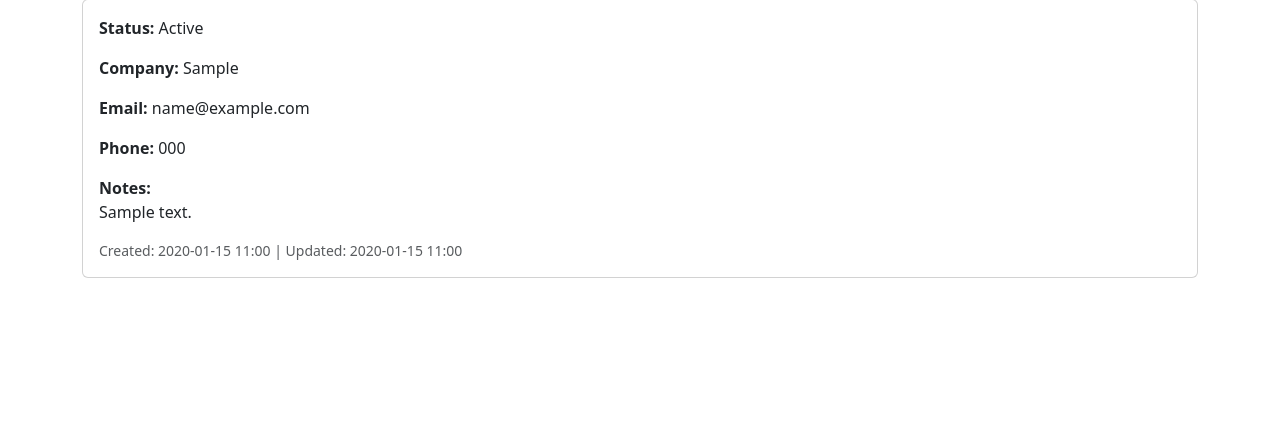
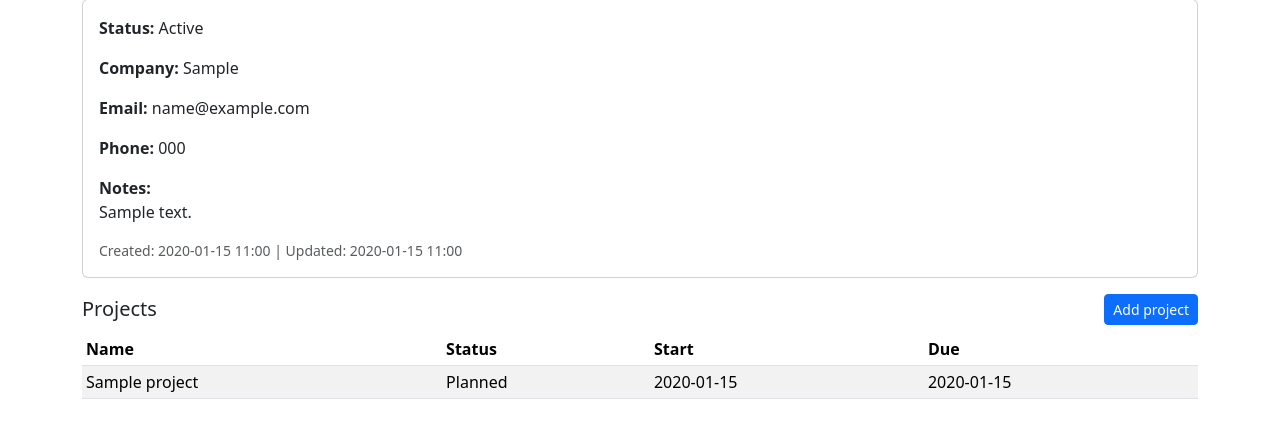
Before and after one commit to alitaraghi/crm_garden, a Django app: page /clients/1/ in a window 1280 px wide. Shown: the part 131-569 px from the top of the page. Run offline with Django 5.2, Linux system fonts and the light colour scheme; a user stored in the database is signed in; tables that the repository leaves empty hold one stand-in row (values such as "Sample post").

Commit message:
feat: add project list and create linked to clients

```diff
--- a/crm/urls.py
+++ b/crm/urls.py
@@ -5,9 +5,18 @@ from . import views
 app_name = "crm"
 
 urlpatterns = [
+    # Client URLs
     path("clients/", views.ClientListView.as_view(), name="client_list"),
     path("clients/add/", views.ClientCreateView.as_view(), name="client_create"),
     path("clients/<int:pk>/", views.ClientDetailView.as_view(), name="client_detail"),
     path("clients/<int:pk>/edit/", views.ClientUpdateView.as_view(), name="client_update"),
     path("clients/<int:pk>/delete/", views.ClientDeleteView.as_view(), name="client_delete"),
+
+    # Project URLs
+    path("projects/", views.ProjectListView.as_view(), name="project_list"),
+    path(
+        "clients/<int:client_pk>/projects/add/",
+        views.ProjectCreateView.as_view(),
+        name="project_create_for_client",
+    ),
 ]
--- a/crm/views.py
+++ b/crm/views.py
@@ -1,8 +1,8 @@
 from django.contrib.auth.mixins import LoginRequiredMixin
 from django.urls import reverse_lazy
 from django.views.generic import ListView, CreateView, DetailView, UpdateView, DeleteView
-
-from .models import Client
+from django.shortcuts import get_object_or_404
+from .models import Client, Project
 
 
 class ClientListView(LoginRequiredMixin, ListView):
@@ -66,3 +66,43 @@ class ClientDeleteView(OwnerQuerysetMixin, DeleteView):
     model = Client
     template_name = "crm/client_confirm_delete.html"
     success_url = reverse_lazy("crm:client_list")
+
+class ProjectListView(OwnerQuerysetMixin, ListView):
+    """List all projects belonging to the current user."""
+
+    model = Project
+    template_name = "crm/project_list.html"
+    context_object_name = "projects"
+
+    def get_queryset(self):
+        qs = super().get_queryset()
+        return qs.select_related("client", "owner").order_by("-created_at")
+
+
+class ProjectCreateView(LoginRequiredMixin, CreateView):
+    """Create a new project for a given client."""
+
+    model = Project
+    template_name = "crm/project_form.html"
+    fields = ["name", "description", "status", "start_date", "due_date"]
+
+    def dispatch(self, request, *args, **kwargs):
+        self.client = get_object_or_404(
+            Client,
+            pk=self.kwargs["client_pk"],
+            owner=request.user,
+        )
+        return super().dispatch(request, *args, **kwargs)
+
+    def form_valid(self, form):
+        form.instance.owner = self.request.user
+        form.instance.client = self.client
+        return super().form_valid(form)
+
+    def get_context_data(self, **kwargs):
+        context = super().get_context_data(**kwargs)
+        context["client"] = self.client
+        return context
+
+    def get_success_url(self):
+        return reverse_lazy("crm:client_detail", kwargs={"pk": self.client.pk})
--- a/templates/crm/client_detail.html
+++ b/templates/crm/client_detail.html
@@ -34,4 +34,45 @@
       </p>
     </div>
   </div>
+
+  <div class="d-flex justify-content-between align-items-center mb-2">
+    <h2 class="h5 mb-0">Projects</h2>
+    <a
+      href="{% url 'crm:project_create_for_client' client_pk=client.pk %}"
+      class="btn btn-sm btn-primary"
+    >
+      Add project
+    </a>
+  </div>
+
+  {% if client.projects.all %}
+    {% if client.projects.count %}
+      <div class="table-responsive">
+        <table class="table table-sm table-striped align-middle">
+          <thead>
+            <tr>
+              <th>Name</th>
+              <th>Status</th>
+              <th>Start</th>
+              <th>Due</th>
+            </tr>
+          </thead>
+          <tbody>
+            {% for project in client.projects.all %}
+              <tr>
+                <td>{{ project.name }}</td>
+                <td>{{ project.get_status_display }}</td>
+                <td>{{ project.start_date|date:"Y-m-d"|default:"-" }}</td>
+                <td>{{ project.due_date|date:"Y-m-d"|default:"-" }}</td>
+              </tr>
+            {% endfor %}
+          </tbody>
+        </table>
+      </div>
+    {% else %}
+      <p class="text-muted">No projects for this client yet.</p>
+    {% endif %}
+  {% else %}
+    <p class="text-muted">No projects for this client yet.</p>
+  {% endif %}
 {% endblock %}
```
Also changed, not shown: templates/crm/project_form.html (added, +34 -0 lines), templates/crm/project_list.html (added, +40 -0 lines).
